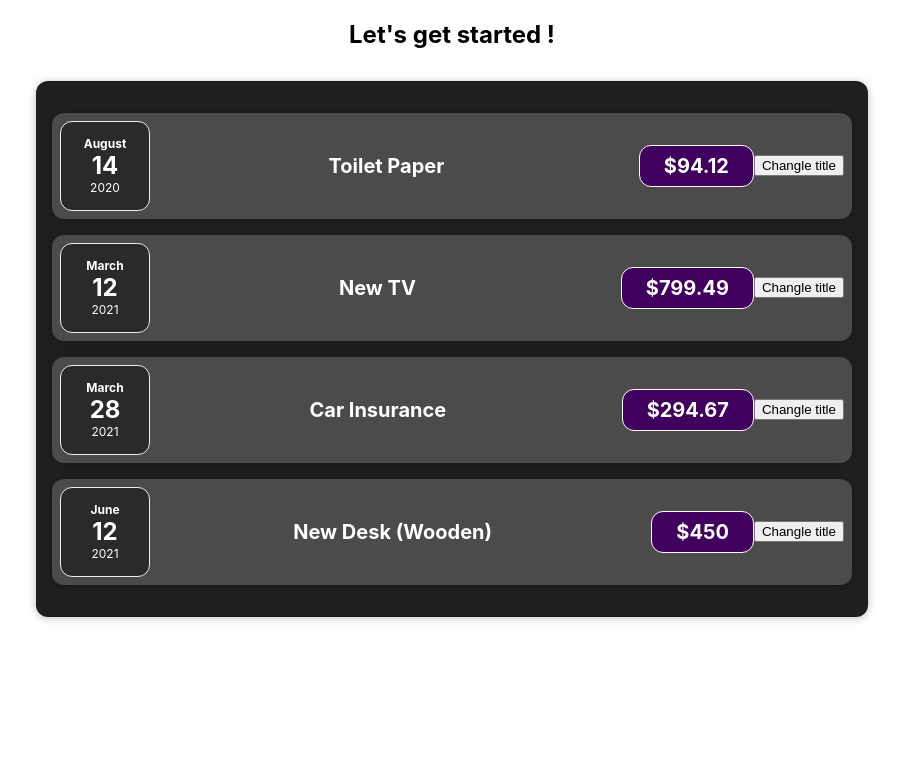
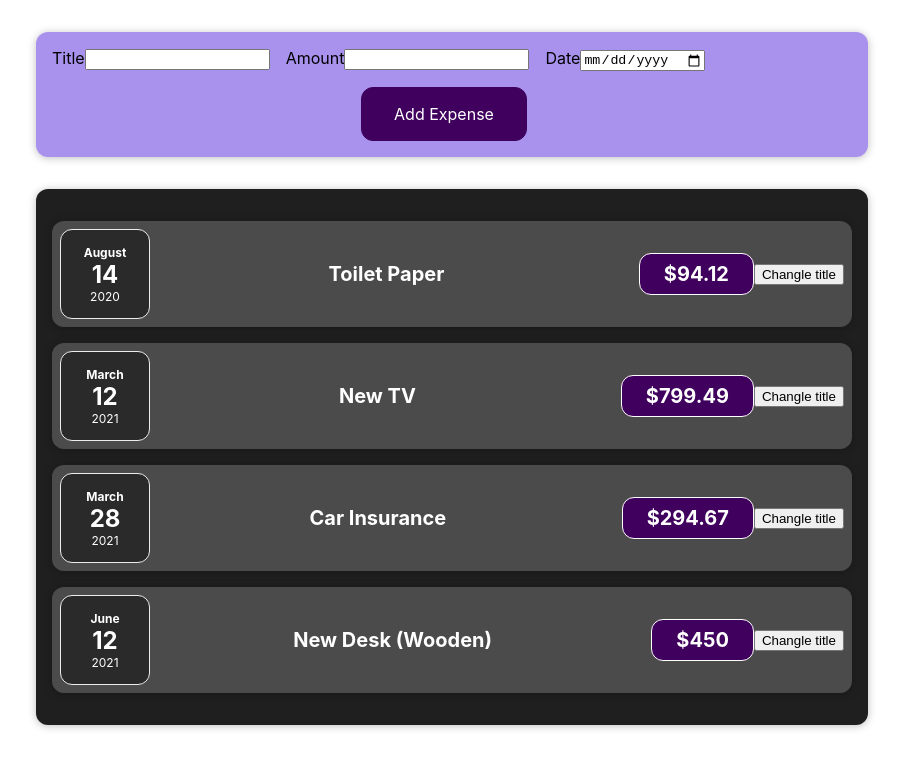
Before and after one commit to aschneiderGit/react-complete-guide, a React (Create React App) app: page / in a window 1280 px wide. Shown: the top 768 px of the page, without its empty margins (188-1091 px from the left). Built offline with nearby package versions, Linux system fonts and the light colour scheme.

Commit message:
send data form to parent

```diff
--- a/src/App.js
+++ b/src/App.js
@@ -1,5 +1,6 @@
 import './App.css';
 import Expenses from './components/Expenses/Expenses';
+import NewExpense from './components/NewExpense/NewExpense';
 
 function App() {
 	const expenses = [
@@ -28,9 +29,15 @@
 			date: new Date(2021, 5, 12),
 		},
 	];
+
+	const addExpenseHandler = (expense) => {
+		console.log(expenses.length);
+		expenses.push(expense);
+		console.log(expenses.length);
+	};
 	return (
 		<div className="App">
-			<h2>Let's get started !</h2>
+			<NewExpense onAddExpense={addExpenseHandler} />
 			<Expenses data={expenses} />
 		</div>
 	);
--- /dev/null
+++ b/src/components/NewExpense/ExpenseForm.css
@@ -0,0 +1,26 @@
+.new-expense__controls {
+	display: flex;
+	flex-wrap: wrap;
+	gap: 1rem;
+	margin-bottom: 1rem;
+	text-align: left;
+}
+
+.new-expense__control label {
+	font-weight: bold;
+	margin-bottom: 0.5rem;
+	display: block;
+}
+
+.new-expense__control input {
+	font: inherit;
+	padding: 0.5rem;
+	border-radius: 6px;
+	border: 1px solid #ccc;
+	width: 20rem;
+	max-width: 100%;
+}
+
+.new-expense__actions {
+	text-align: right;
+}
--- /dev/null
+++ b/src/components/NewExpense/ExpenseForm.js
@@ -0,0 +1,67 @@
+import {useState} from 'react';
+import './ExpenseForm.css';
+
+function ExpenseForm(props) {
+	const [enteredTitle, setEnteredTitle] = useState('');
+	const [enteredAmount, setEnteredAmount] = useState('');
+	const [enteredDate, setEnteredDate] = useState('');
+
+	const titleChangeHandler = (event) => {
+		setEnteredTitle(event.target.value);
+	};
+	const amountChangeHandler = (event) => {
+		setEnteredAmount(event.target.value);
+	};
+	const dateChangeHandler = (event) => {
+		setEnteredDate(event.target.value);
+	};
+
+	const submitHandler = (event) => {
+		event.preventDefault();
+		const expenseData = {
+			title: enteredTitle,
+			amount: enteredAmount,
+			date: new Date(enteredDate),
+		};
+
+		props.onSubmitData(expenseData);
+		setEnteredTitle('');
+		setEnteredAmount('');
+		setEnteredDate('');
+	};
+
+	return (
+		<form onSubmit={submitHandler}>
+			<div className="new-expense__controls">
+				<div className="new-expense_control">
+					<label> Title</label>
+					<input
+						type="text"
+						value={enteredTitle}
+						onChange={titleChangeHandler}></input>
+				</div>
+				<div className="new-expense_control">
+					<label> Amount</label>
+					<input
+						value={enteredAmount}
+						type="number"
+						min="0.01"
+						step="0.01"
+						onChange={amountChangeHandler}></input>
+				</div>
+				<div className="new-expense_control">
+					<label> Date</label>
+					<input
+						value={enteredDate}
+						type="date"
+						onChange={dateChangeHandler}></input>
+				</div>
+			</div>
+			<div className="new-expense_actions">
+				<button type="submit"> Add Expense </button>
+			</div>
+		</form>
+	);
+}
+
+export default ExpenseForm;
--- /dev/null
+++ b/src/components/NewExpense/NewExpense.css
@@ -0,0 +1,38 @@
+.new-expense {
+	background-color: #a892ee;
+	padding: 1rem;
+	margin: 2rem auto;
+	width: 50rem;
+	max-width: 95%;
+	border-radius: 12px;
+	text-align: center;
+	box-shadow: 0 1px 8px rgba(0, 0, 0, 0.25);
+}
+
+.new-expense button {
+	font: inherit;
+	cursor: pointer;
+	padding: 1rem 2rem;
+	border: 1px solid #40005d;
+	background-color: #40005d;
+	color: white;
+	border-radius: 12px;
+	margin-right: 1rem;
+}
+
+.new-expense button:hover,
+.new-expense button:active {
+	background-color: #510674;
+	border-color: #510674;
+}
+
+.new-expense button.alternative {
+	color: #220131;
+	border-color: transparent;
+	background-color: transparent;
+}
+
+.new-expense button.alternative:hover,
+.new-expense button.alternative:active {
+	background-color: #ddb3f8;
+}
--- /dev/null
+++ b/src/components/NewExpense/NewExpense.js
@@ -0,0 +1,18 @@
+import './NewExpense.css';
+import ExpenseForm from './ExpenseForm';
+function NewExpense(props) {
+	const submitDataHandler = (newExpenseData) => {
+		const expenseData = {
+			id: Date.now(),
+			...newExpenseData,
+		};
+		props.onAddExpense(expenseData);
+	};
+	return (
+		<div className="new-expense">
+			<ExpenseForm onSubmitData={submitDataHandler} />
+		</div>
+	);
+}
+
+export default NewExpense;
```
